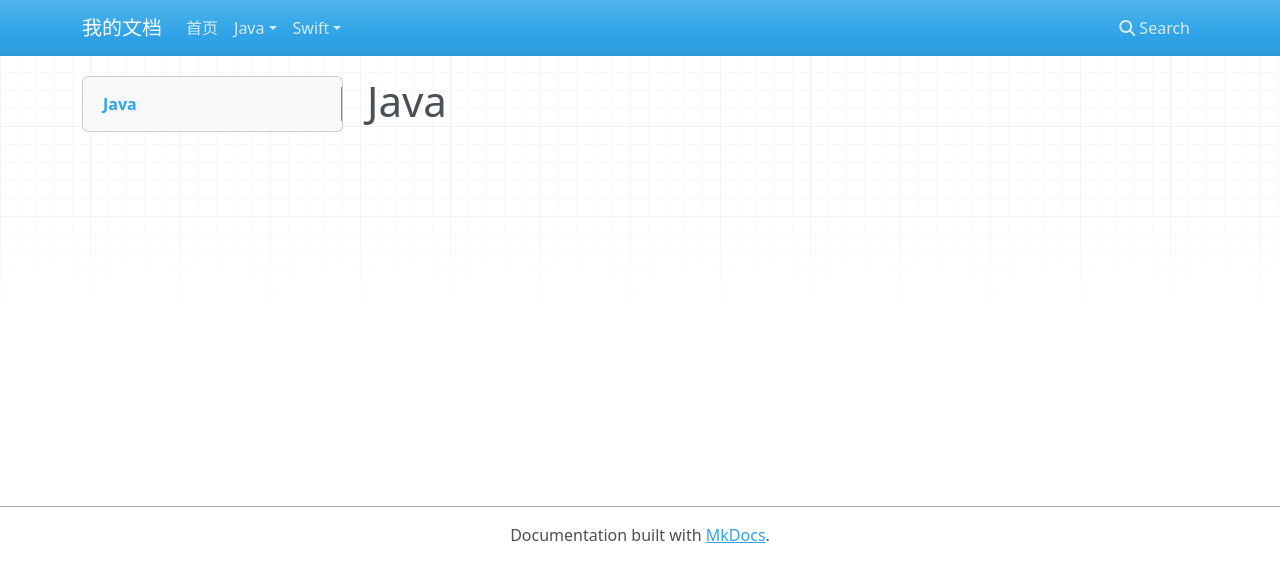
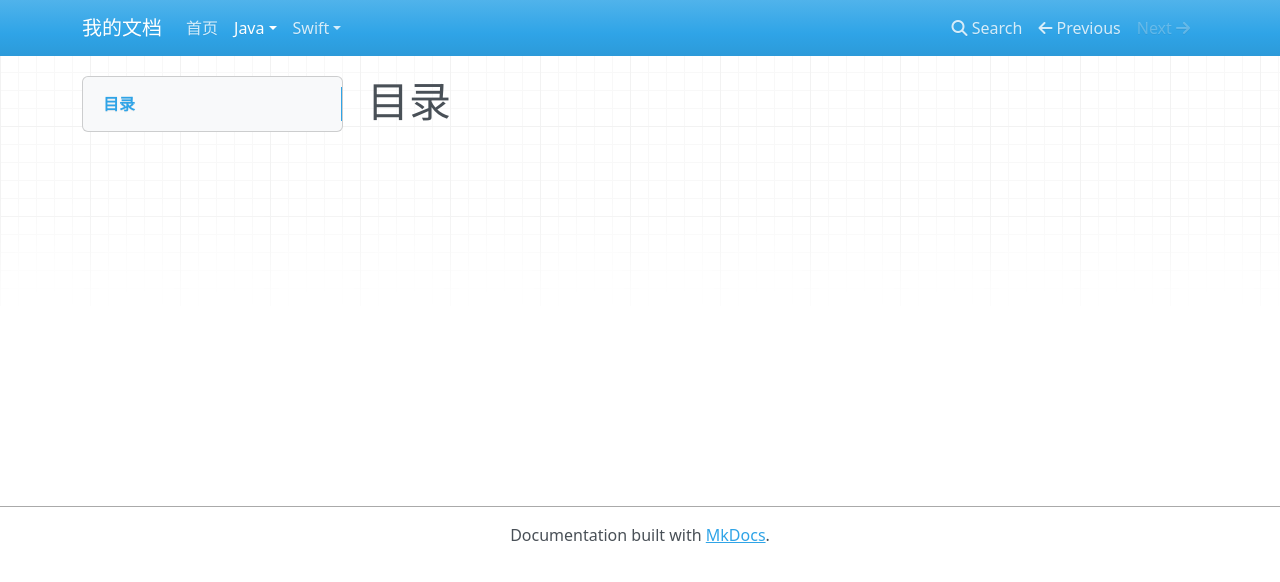
Before and after one commit to mengtaoLu/my_learning, an MkDocs documentation site: the page built from docs/Java/index.md, in a window 1280 px wide. Shown: the top 582 px of the page. Built offline with MkDocs 1.6.1, drawn with Linux system fonts in a browser that asks for light colours; nearby versions of some CDN libraries.

Commit message:
修改目录结构

```diff
--- a/docs/Java/index.md
+++ b/docs/Java/index.md
@@ -1 +1 @@
-# Java
+# 目录
--- a/docs/swift/index.md
+++ b/docs/swift/index.md
@@ -1,2 +1,2 @@
-# swift
+# 目录
 - [state](state.md)
--- a/mkdocs.yml
+++ b/mkdocs.yml
@@ -2,6 +2,6 @@
 nav:
   - 首页: index.md
   - Java:
-    - 导航：Java/index.md
+    - Java/index.md
   - Swift:
-    - 导航：Swift/index.md
+    - Swift/index.md
```
